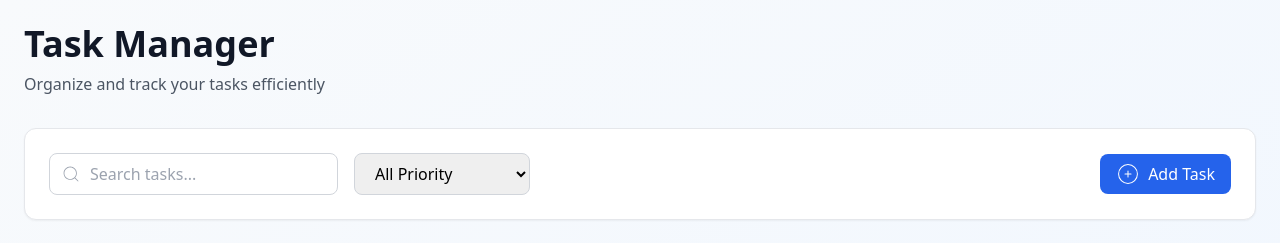
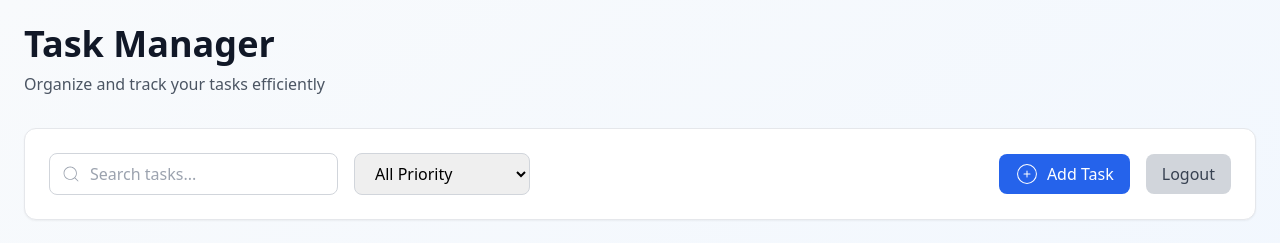
Before and after one commit to gids-dadi/task-manager-frontend, a Next.js app: page / in a window 1280 px wide. Shown: the top 243 px of the page. Built offline with nearby package versions, Linux system fonts and the light colour scheme; no server answers.

Commit message:
Add status

```diff
--- a/app/(home)/page.tsx
+++ b/app/(home)/page.tsx
@@ -14,8 +14,6 @@ const TaskManager = () => {
   const [tasks, setTasks] = useState([]);
 
   const [showAddTask, setShowAddTask] = useState(false);
-
-  console.log(tasks);
 
   const getAllTasks = () => {
     getTasks()
@@ -48,7 +46,7 @@ const TaskManager = () => {
       icon: <RiCheckboxBlankLine className="size-5" />,
     },
     {
-      id: "inprogress",
+      id: "in-progress",
       title: "In Progress",
       color: "bg-blue-100",
       headerColor: "bg-blue-200",
@@ -92,7 +90,7 @@ const TaskManager = () => {
   const tasksByStatus = useMemo(() => {
     const grouped = {
       todo: [],
-      inprogress: [],
+      "in-progress": [],
       completed: [],
     };
 
--- a/components/task/TaskPageHead.tsx
+++ b/components/task/TaskPageHead.tsx
@@ -1,6 +1,11 @@
 "use client";
 import React from "react";
 import { CiCirclePlus, CiSearch } from "react-icons/ci";
+
+const HandleLogout = () => {
+  localStorage.removeItem("access-token");
+  window.location.href = "/login";
+};
 
 const TaskPageHead = ({ setFilters, filters, setShowAddTask, showAddTask }) => {
   return (
@@ -45,6 +50,14 @@ const TaskPageHead = ({ setFilters, filters, setShowAddTask, showAddTask }) => {
           <CiCirclePlus className="size-6" />
           Add Task
         </button>
+
+        {/* Logout */}
+        <button
+          onClick={HandleLogout}
+          className="rounded-lg bg-gray-300 px-4 py-2 text-gray-700 transition-colors duration-200 hover:bg-gray-400"
+        >
+          Logout
+        </button>
       </div>
     </div>
   );
```
